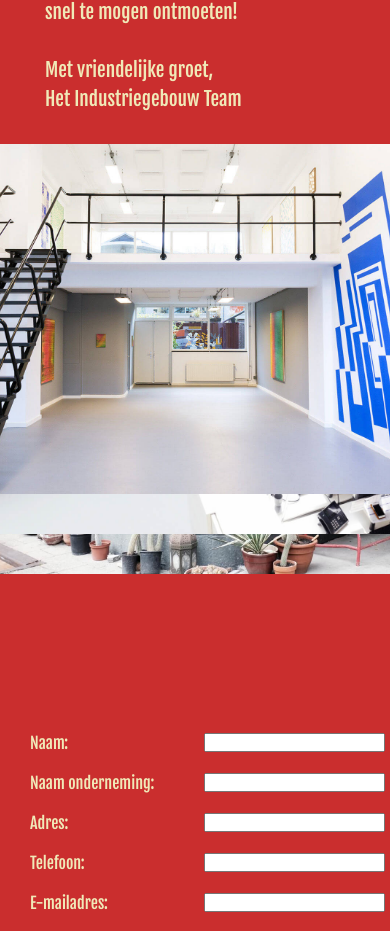
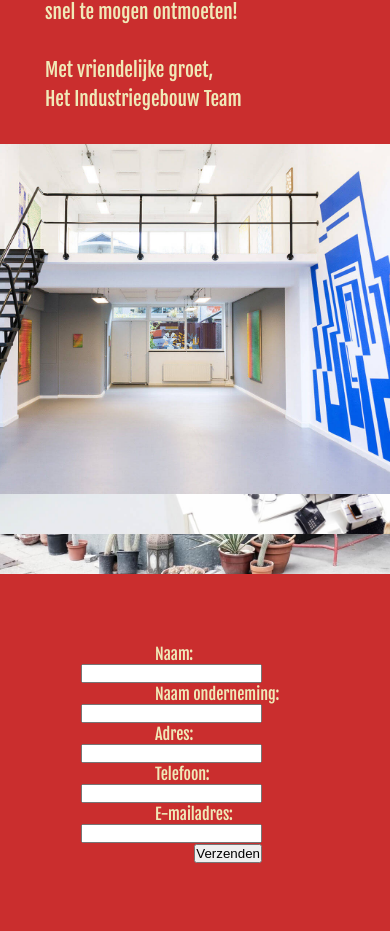
Before and after one commit to Antibes3038vd59/het-industriegebouw, a React (Create React App) app: page /#/formulier in a window 390 px wide. Shown: the part 1187-2118 px from the top of the page. Built offline with nearby package versions, Linux system fonts and the light colour scheme; the HTML template or start-up script is replaced by a standard one.

Commit message:
Volledig project - overschrijf bestaande inhoud

```diff
--- a/src/css/contact.css
+++ b/src/css/contact.css
@@ -97,7 +97,7 @@ body, html {
 	}
 	.contactFormulier {
 		width: 250px;
-		margin: auto;
+		margin-left: 60px;
 	}
 
 	.contactFormulier input, textarea {
--- a/src/css/hurenFormulier.css
+++ b/src/css/hurenFormulier.css
@@ -95,21 +95,26 @@ body.hurenFormulier-page {
 
   /* inputvelden formulier */
 .aanvraagFormulier {
-  position: absolute;
-  top: 1300px;
-  margin-left: 320px;
-  padding-bottom: 100px;
+  position: relative;
+  top: 500px;
+  margin-left: 170px;
+  padding: 0px 0px 100px 0px;
+  z-index: 1;
+  max-width: 425px;
 }
 
 .aanvraagFormulier label {
   color: #f0e9b8;
   padding: 0px 0px 0px 0px;
+  float: left;
+  z-index: 1;
 }
 
 .aanvraagFormulier input {
   position: relative;
   float: right;
-  margin-left: 50px;
+  margin-right: 140px;
+  z-index: 1;
 }
 
 .footerHurenForm {
@@ -142,7 +147,7 @@ body.hurenFormulier-page {
   }
   /* images */
   .fotoContainerHurenForm {
-    padding-right: 0px;
+    padding-right: 46px;
     padding-left: 0px;
   }
 
@@ -157,49 +162,19 @@ body.hurenFormulier-page {
     position: absolute;
   }
 
-    /* inputvelden formulier */
-  .aanvraagFormulier {
-    position: absolute;
-    top: 1400px;
-    margin: auto;
-    padding: 0px 0px 100px 45px;
-  }
-
-  .aanvraagFormulier label {
-    padding: 0px 0px 0px 300px;
-  }
-
   .footerHurenForm {
     padding: 425px 0px 0px 45px;
   }
+
+  								/* Tablet layout: schermbreedte tot 584px */
+@media (max-width: 584px) {
+}
+.aanvraagFormulier {
+  max-width: 425px;
+  margin-left: 155px;
 }
 
-								/* Mobiel layout: schermbreedte tot 768px */
-  @media (max-width: 768px) {
-    .aanvraagFormulier {
-      position: absolute;
-      top: 1500px;
-      margin: auto;
-      padding: 0px 0px 100px 145px;
-    }
-
-    .aanvraagFormulier label {
-      padding: 0px 0px 0px 50px;
-    }
-
-  }
-
-  								/* Mobiel layout: schermbreedte tot 392px */
-@media (max-width: 392px) {
-.aanvraagFormulier {
-  position: absolute;
-  top: 1920px;
-  margin: auto;
-  padding: 0px 0px 100px 10px;
+.aanvraagFormulier input {
+  margin-right: 82px;
 }
-
-.aanvraagFormulier label {
-  padding: 0px 0px 0px 20px;
 }
-
-}
--- a/src/pages/HurenFormulier.jsx
+++ b/src/pages/HurenFormulier.jsx
@@ -118,7 +118,6 @@ const HurenFormulier = () => {
               style={{ zIndex: zIndices.foto3 }}
               onClick={() => handleImageClick('foto3')}
             />
-          </div>
 
             {/* Aanvraagformulier */}
             <form action="verwerk_formulier.php" method="post" className="aanvraagFormulier">
@@ -140,6 +139,7 @@ const HurenFormulier = () => {
               <input type="submit" value="Verzenden" />
             </form>
           </div>
+        </div>
       </main>
 
       {/* Footer */}
```
Lines whose indentation alone changed are shown as unchanged.
